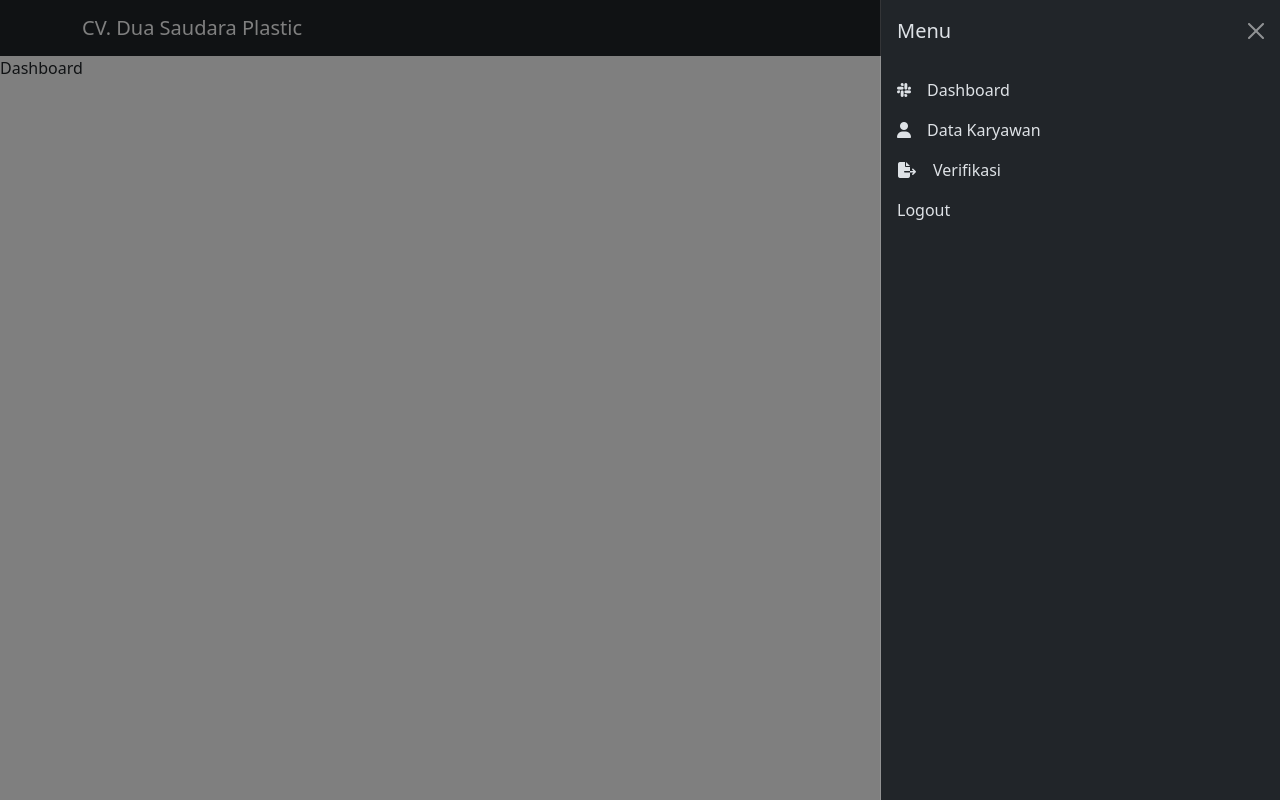
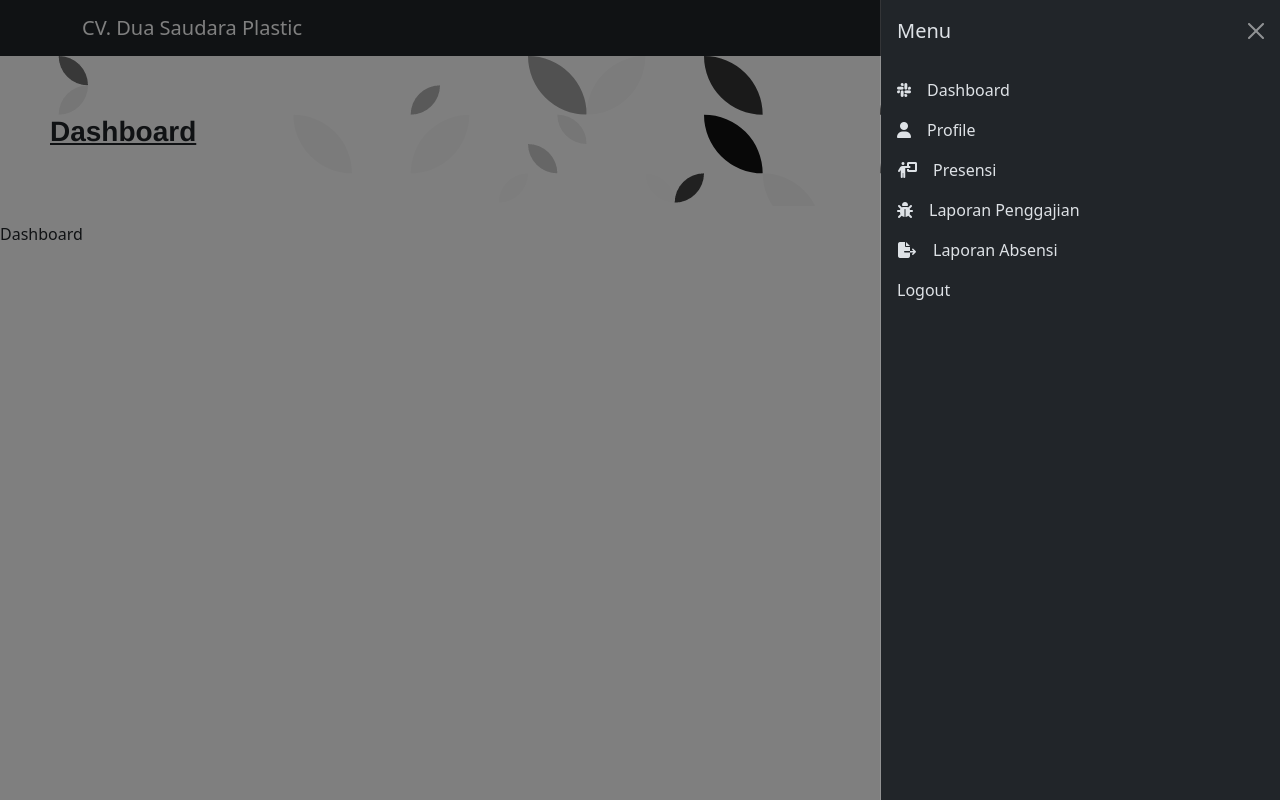
Before and after one commit to cengengesanDEV/Penggajian-frontend, a React (Create React App) app: page / in a window 1280 px wide. Both pictures are taken after a click on the button "Toggle navigation". Built offline with nearby package versions, Linux system fonts and the light colour scheme.

Commit message:
setup pattern

```diff
--- a/src/components/Navbar.js
+++ b/src/components/Navbar.js
@@ -4,9 +4,10 @@ import React, {
 } from "react";
 
 function Navbar(props) {
-  const [role, setRole] = useState("hr");
+  const [role, setRole] = useState("karyawan");
   const [list, setList] = useState([]);
 
+  // Menu admin
   const listMenuAdmin = [
     {
       name: "Dashboard",
@@ -14,14 +15,14 @@ function Navbar(props) {
       lock: "dashboard",
     },
     {
-      name: "Dashboard",
+      name: "Data Karyawan",
       icon: "fa-solid fa-user",
       lock: "admin_listkaryawan",
     },
     {
       name: "Laporan Penggajian",
       icon: "fa-solid fa-bug",
-      lock: "admin_laporan",
+      lock: "admin_penggajian",
     },
     {
       name: "Laporan Absensi",
@@ -30,6 +31,7 @@ function Navbar(props) {
     },
   ];
 
+  // Menu Hr
   const listMenuHr = [
     {
       name: "Dashboard",
@@ -86,8 +88,8 @@ function Navbar(props) {
 
 
   // Send data lock to file home
-  const Linkto = (to) => {
-    props.navigation(to);
+  const Linkto = (to, titlename) => {
+    props.navigation(to,titlename);
   };
 
   return (
@@ -136,7 +138,7 @@ function Navbar(props) {
                 <div
                   key={index}
                   className='d-flex flex-row'
-                  onClick={() => Linkto(e.lock)}
+                  onClick={() => Linkto(e.lock, e.name)}
                 >
                   <i
                     className={`${e.icon} pe-3 pt-1 fs-6`}
--- /dev/null
+++ b/src/components/Title.js
@@ -0,0 +1,19 @@
+import React from 'react'
+
+import css from '../style/components/Title.module.css'
+
+function Title({title}) {
+  return (
+    <>
+      <div className="bg-warning">
+
+        {/* Title Image */}
+        <div className="">
+        <p className={css.pattern_image}>{title}</p>
+        </div>
+      </div>
+  </>
+  )
+}
+
+export default Title
--- a/src/pages/Home.js
+++ b/src/pages/Home.js
@@ -1,69 +1,124 @@
-import React, { useState } from 'react'
-import Navbar from '../components/Navbar'
+import React, { useState } from "react";
+import Navbar from "../components/Navbar";
 
 // components
-import Dashboard from '../components/Dashboard'
+import Dashboard from "../components/Dashboard";
+import TitleBar from "../components/Title";
 
-// admin
-import ListKaryawan from './hr/Listkaryawan'
-import Verifikasi from './hr/Verifikasi'
+// Hr
+import ListKaryawan from "./hr/Listkaryawan";
+import Verifikasi from "./hr/Verifikasi";
 
 // Karyawan
-import Absensi from './karyawan/Absensi'
-import Penggajian from './karyawan/Penggajian'
-import Profile from './karyawan/Profile'
-import Presensi from './karyawan/Presensi'
+import Absensi from "./karyawan/Absensi";
+import Penggajian from "./karyawan/Penggajian";
+import Profile from "./karyawan/Profile";
+import Presensi from "./karyawan/Presensi";
 
-// HR
+// Admin
+import ListKaryawanAdmin from "./admin/ListKaryawan";
+import PenggajianAdmin from "./admin/Penggajian";
+import AbsensiAdmin from "./admin/Absensi";
 
 function Home() {
-
-  const [sesion, setSesion] = useState(<Dashboard />)
+  const [sesion, setSesion] = useState(<Dashboard />);
+  const [titleText, setTitleText] = useState("Dashboard");
 
 
   // Rendering Component
-  const switchSesion = (to) => {
-    // Data to get in file Navbar (parsing props)
+  const switchSesion = (to, titlename) => {
+
+    /*
+      data to dan titlename di dapat dari file navbar
+      to => key untuk sesion
+      name => key untuk titlebar
+    */
+
     switch (to) {
-      case 'dashboard':
-        setSesion(<Dashboard />)
+      case "dashboard":
+        {
+          setTitleText(titlename);
+          setSesion(<Dashboard />);
+        }
+        break;
+
+      // Sesion Admin
+      case "admin_listkaryawan":
+        {
+          setTitleText(titlename);
+          setSesion(<ListKaryawanAdmin />);
+        }
+        break;
+      case "admin_penggajian":
+        {
+          setTitleText(titlename);
+          setSesion(<PenggajianAdmin />);
+        }
+        break;
+      case "admin_absensi":
+        {
+          setTitleText(titlename);
+          setSesion(<AbsensiAdmin />);
+        }
         break;
 
       // Sesion HR
-      case 'hr_listkaryawan':
-        setSesion(<ListKaryawan />)
+      case "hr_listkaryawan":
+        {
+          setTitleText(titlename);
+          setSesion(<ListKaryawan />);
+        }
         break;
-      case 'hr_verifikasi':
-        setSesion(<Verifikasi />)
+      case "hr_verifikasi":
+        {
+          setTitleText(titlename);
+          setSesion(<Verifikasi />);
+        }
         break;
 
       // Sesion Karyawan
-      case 'karyawan_profile':
-        setSesion(<Profile />)
+      case "karyawan_profile":
+        {
+          setTitleText(titlename);
+          setSesion(<Profile />);
+        }
         break;
-      case 'karyawan_presensi':
-        setSesion(<Presensi />)
+      case "karyawan_presensi":
+        {
+          setTitleText(titlename);
+          setSesion(<Presensi />);
+        }
         break;
-      case 'karyawan_penggajian':
-        setSesion(<Penggajian />)
+      case "karyawan_penggajian":
+        {
+          setTitleText(titlename);
+          setSesion(<Penggajian />);
+        }
         break;
-      case 'karyawan_absensi':
-        setSesion(<Absensi />)
+      case "karyawan_absensi":
+        {
+          setTitleText(titlename);
+          setSesion(<Absensi />);
+        }
         break;
 
       default:
-        setSesion(<Dashboard />)
+        {
+          setTitleText(titlename);
+          setSesion(<Dashboard />);
+        }
         break;
     }
-  }
+  };
 
 
   return (
     <>
-    <Navbar navigation={switchSesion} />
-    {sesion}
+      <Navbar navigation={switchSesion} />
+      <TitleBar title={titleText} />
+      {sesion}
     </>
-  )
+  );
 }
 
-export default Home
+export default Home;
--- /dev/null
+++ b/src/pages/admin/Absensi.js
@@ -0,0 +1,9 @@
+import React from 'react'
+
+function Absensi() {
+  return (
+    <div>Absensi</div>
+  )
+}
+
+export default Absensi
--- /dev/null
+++ b/src/pages/admin/ListKaryawan.js
@@ -0,0 +1,11 @@
+import React from 'react'
+
+function ListKaryawan() {
+  return (
+    <>
+      <p>Karyawan</p>
+    </>
+  )
+}
+
+export default ListKaryawan
--- /dev/null
+++ b/src/pages/admin/Penggajian.js
@@ -0,0 +1,9 @@
+import React from 'react'
+
+ function Penggajian() {
+  return (
+     <div>Penggajian admin</div>
+  )
+}
+
+ export default Penggajian
--- /dev/null
+++ b/src/style/components/Title.module.css
@@ -0,0 +1,15 @@
+.pattern_image {
+  background-image: url('../../assets/patternpad.png');
+  width: 100%;
+  height: 150px;
+  display: flex;
+  flex-direction: column;
+  justify-content: center;
+  font-family: 'Arimo';
+  font-style: normal;
+  font-weight: 700;
+  font-size: 28px;
+  line-height: 21px;
+  padding: 0 0 0 50px;
+  text-decoration: underline;
+}
```
Also changed, not shown: src/assets/patternpad.png (added).
